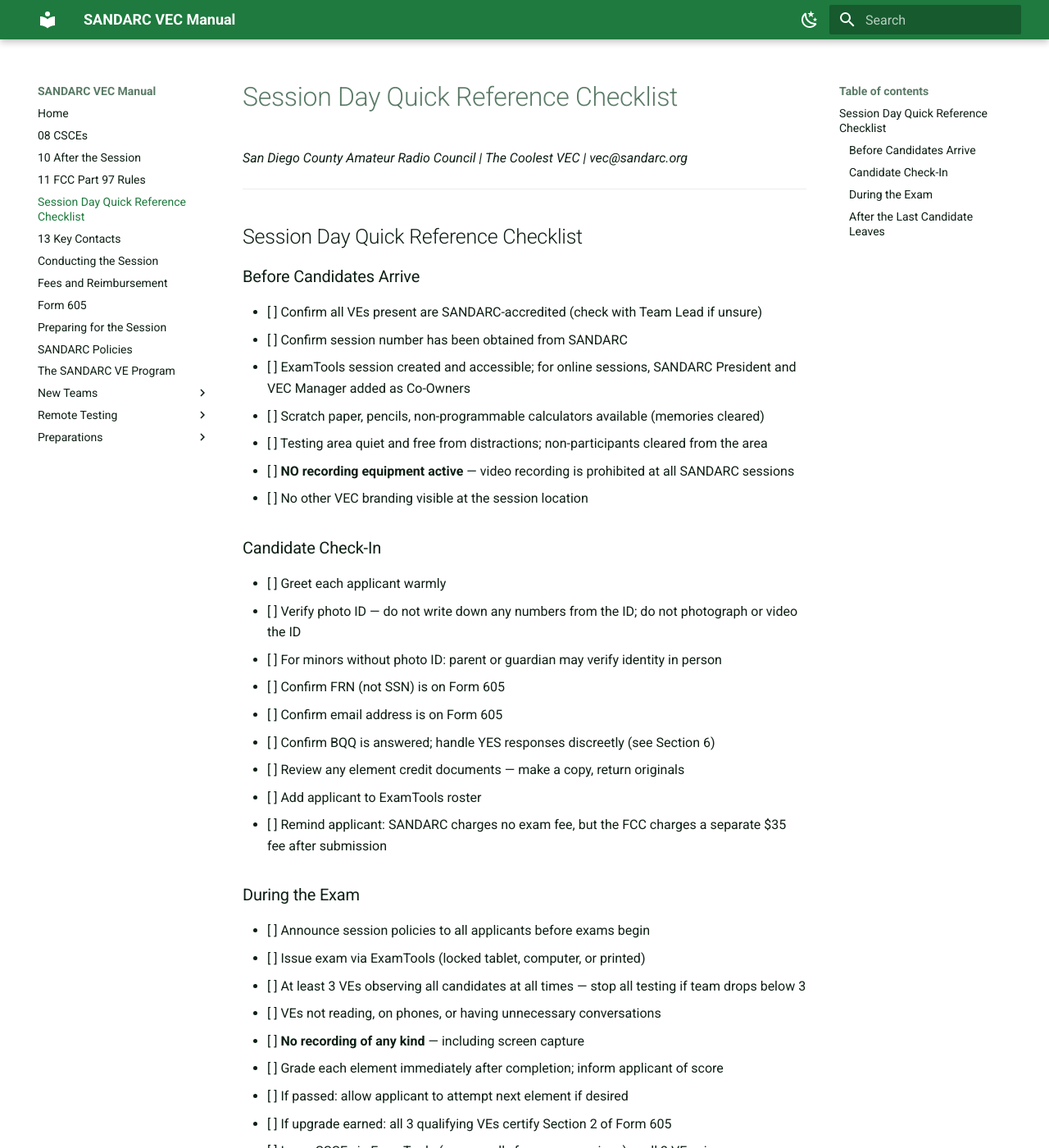
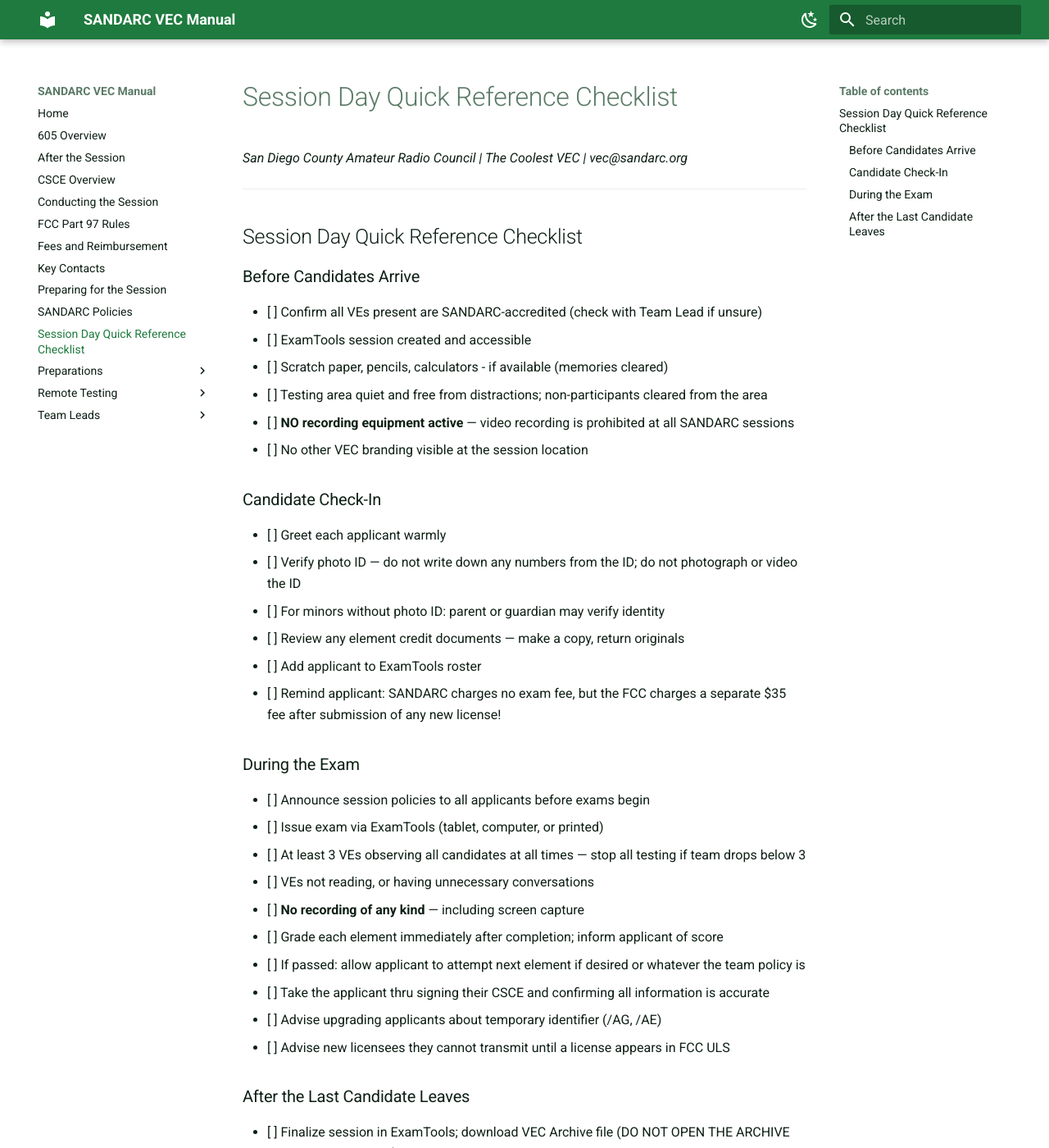
Before and after one commit to SANDARC-VEC/manual, an MkDocs documentation site: the page built from docs/Session Day Checklist.md, in a window 1280 px wide and 1400 px high. Shown: the whole window at 82% size. Built offline with MkDocs 1.6.1 and Material for MkDocs 9.7.7, drawn with Linux system fonts in a browser that asks for light colours; some of the changed text lies outside the part shown.

Commit message:
Updated content for accuracy!

```diff
--- a/docs/12_Session_Day_Checklist.md
+++ b/docs/Session Day Checklist.md
@@ -9,9 +9,8 @@
 ### Before Candidates Arrive
 
 - [ ] Confirm all VEs present are SANDARC-accredited (check with Team Lead if unsure)
-- [ ] Confirm session number has been obtained from SANDARC
-- [ ] ExamTools session created and accessible; for online sessions, SANDARC President and VEC Manager added as Co-Owners
-- [ ] Scratch paper, pencils, non-programmable calculators available (memories cleared)
+- [ ] ExamTools session created and accessible
+- [ ] Scratch paper, pencils, calculators - if available (memories cleared)
 - [ ] Testing area quiet and free from distractions; non-participants cleared from the area
 - [ ] **NO recording equipment active** — video recording is prohibited at all SANDARC sessions
 - [ ] No other VEC branding visible at the session location
@@ -20,34 +19,27 @@
 
 - [ ] Greet each applicant warmly
 - [ ] Verify photo ID — do not write down any numbers from the ID; do not photograph or video the ID
-- [ ] For minors without photo ID: parent or guardian may verify identity in person
-- [ ] Confirm FRN (not SSN) is on Form 605
-- [ ] Confirm email address is on Form 605
-- [ ] Confirm BQQ is answered; handle YES responses discreetly (see Section 6)
+- [ ] For minors without photo ID: parent or guardian may verify identity
 - [ ] Review any element credit documents — make a copy, return originals
 - [ ] Add applicant to ExamTools roster
-- [ ] Remind applicant: SANDARC charges no exam fee, but the FCC charges a separate $35 fee after submission
+- [ ] Remind applicant: SANDARC charges no exam fee, but the FCC charges a separate $35 fee after submission of any new license!
 
 ### During the Exam
 
 - [ ] Announce session policies to all applicants before exams begin
-- [ ] Issue exam via ExamTools (locked tablet, computer, or printed)
+- [ ] Issue exam via ExamTools (tablet, computer, or printed)
 - [ ] At least 3 VEs observing all candidates at all times — stop all testing if team drops below 3
-- [ ] VEs not reading, on phones, or having unnecessary conversations
+- [ ] VEs not reading, or having unnecessary conversations
 - [ ] **No recording of any kind** — including screen capture
 - [ ] Grade each element immediately after completion; inform applicant of score
-- [ ] If passed: allow applicant to attempt next element if desired
-- [ ] If upgrade earned: all 3 qualifying VEs certify Section 2 of Form 605
-- [ ] Issue CSCE via ExamTools (or manually for paper sessions) — all 3 VEs sign
-- [ ] Advise upgrading applicants about temporary identifier (/AG, /AE) and FCC $35 fee
+- [ ] If passed: allow applicant to attempt next element if desired or whatever the team policy is
+- [ ] Take the applicant thru signing their CSCE and confirming all information is accurate
+- [ ] Advise upgrading applicants about temporary identifier (/AG, /AE)
 - [ ] Advise new licensees they cannot transmit until a license appears in FCC ULS
 
 ### After the Last Candidate Leaves
 
-- [ ] Finalize session in ExamTools; download VEC Archive file
+- [ ] Finalize session in ExamTools; download VEC Archive file (DO NOT OPEN THE ARCHIVE ONCE DOWNLOADED)
 - [ ] Email VEC Archive file and supporting documents to vec@sandarc.org
 - [ ] Retain your copy of all session records until SANDARC confirms processing
-- [ ] Record which exam version each applicant used (for retest tracking)
 - [ ] Brief the team on what went well and what to improve for next time
-
----
```
Also changed, not shown: docs/After the Session.md (renamed from docs/10_After_the_Session.md, +1 -1 lines), docs/The SANDARC VE Program.md (deleted, +0 -27 lines), docs/index.md (+31 -7 lines), docs/605 Overview.md (renamed from docs/Form 605.md), docs/CSCE Overview.md (renamed from docs/08_CSCEs.md), docs/FCC Part 97 Rules.md (renamed from docs/11_FCC_Part_97_Rules.md), docs/Key Contacts.md (renamed from docs/13_Key_Contacts.md), docs/Preparations/Exam Materials.md (renamed from docs/preparations/exam-materials.md), docs/Preparations/registering-applicants.md (renamed from docs/preparations/registering-applicants.md), docs/Remote Testing/Remote Testing.md (renamed from docs/Remote Testing/09_Remote_Testing.md), docs/Team Leads/New-Teams/Accrediting a VE.md (renamed from docs/New-Teams/Accrediting_a_VE.md), docs/Team Leads/New-Teams/Other_VECs.md (renamed from docs/New-Teams/Other_VECs.md), docs/Team Leads/New-Teams/Start-A-New-Team.md (renamed from docs/New-Teams/Start-A-New-Team.md), docs/Team Leads/New-Teams/The VE Team.md (renamed from docs/New-Teams/04_The_VE_Team.md).
